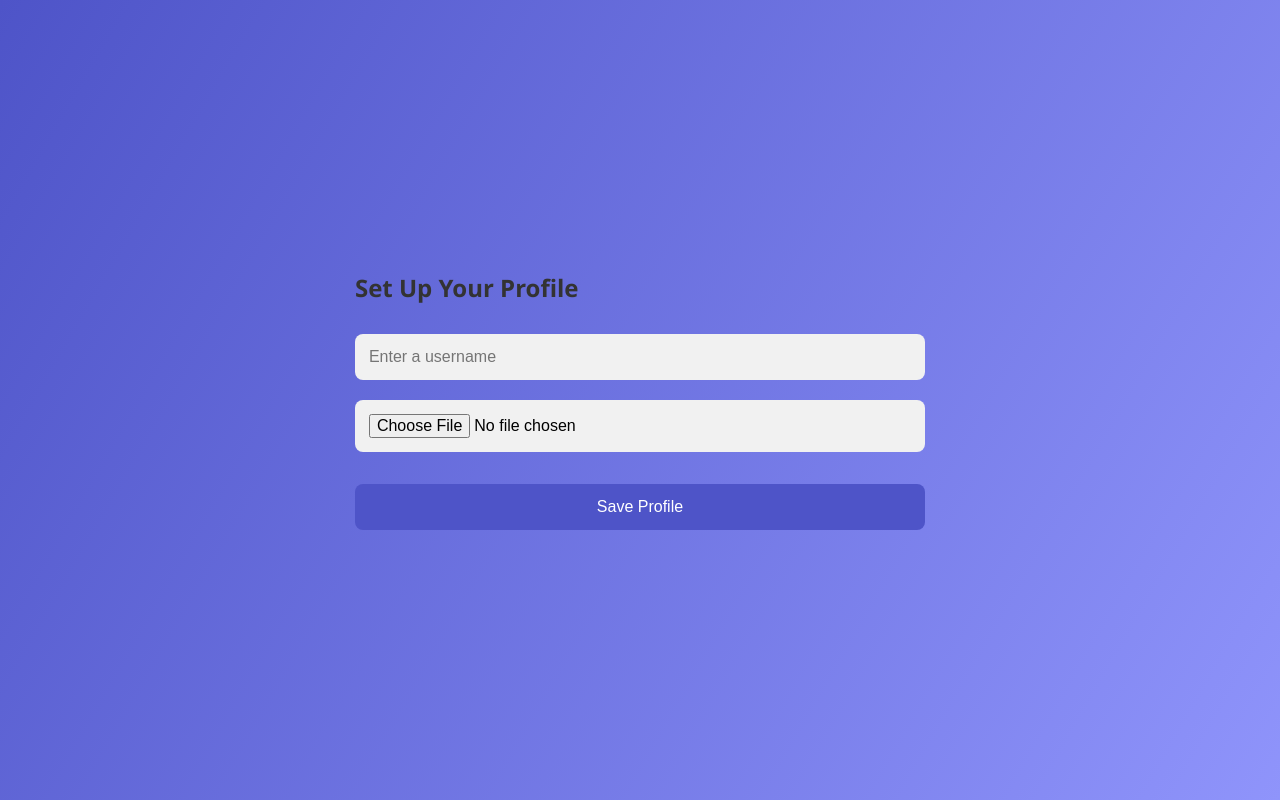
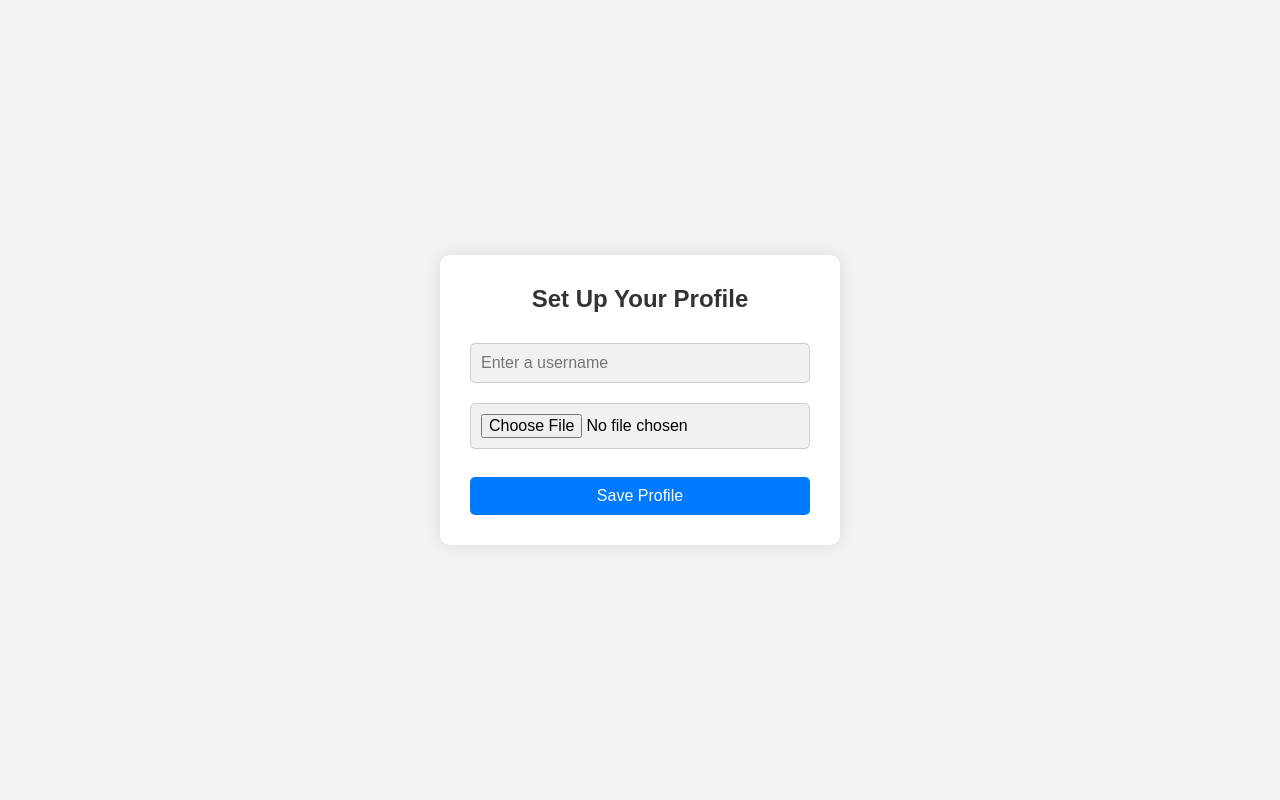
Before and after one commit to rick-sanchez-d/Nglweb, a website: page setup.html in a window 1280 px wide. Drawn offline with Linux system fonts and the light colour scheme.

Commit message:
Update style.css

```diff
--- a/style.css
+++ b/style.css
@@ -85,3 +85,59 @@ a:hover {
     padding: 16px;
   }
 }
+
+/* style.css */
+body {
+  font-family: Arial, sans-serif;
+  background: #f2f2f2;
+  margin: 0;
+  padding: 0;
+  display: flex;
+  justify-content: center;
+  align-items: center;
+  height: 100vh;
+}
+
+.setup-container {
+  background: white;
+  padding: 30px;
+  border-radius: 10px;
+  box-shadow: 0 0 15px rgba(0, 0, 0, 0.1);
+  text-align: center;
+  max-width: 400px;
+  width: 90%;
+}
+
+.setup-container h2 {
+  margin-bottom: 20px;
+}
+
+.setup-container input[type="text"],
+.setup-container input[type="file"] {
+  width: 100%;
+  padding: 10px;
+  margin: 10px 0;
+  border: 1px solid #ccc;
+  border-radius: 5px;
+}
+
+.setup-container button {
+  padding: 10px 20px;
+  background-color: #007bff;
+  color: white;
+  border: none;
+  border-radius: 5px;
+  cursor: pointer;
+}
+
+.setup-container button:hover {
+  background-color: #0056b3;
+}
+
+img.preview {
+  margin-top: 10px;
+  width: 100px;
+  height: 100px;
+  object-fit: cover;
+  border-radius: 50%;
+}
```
